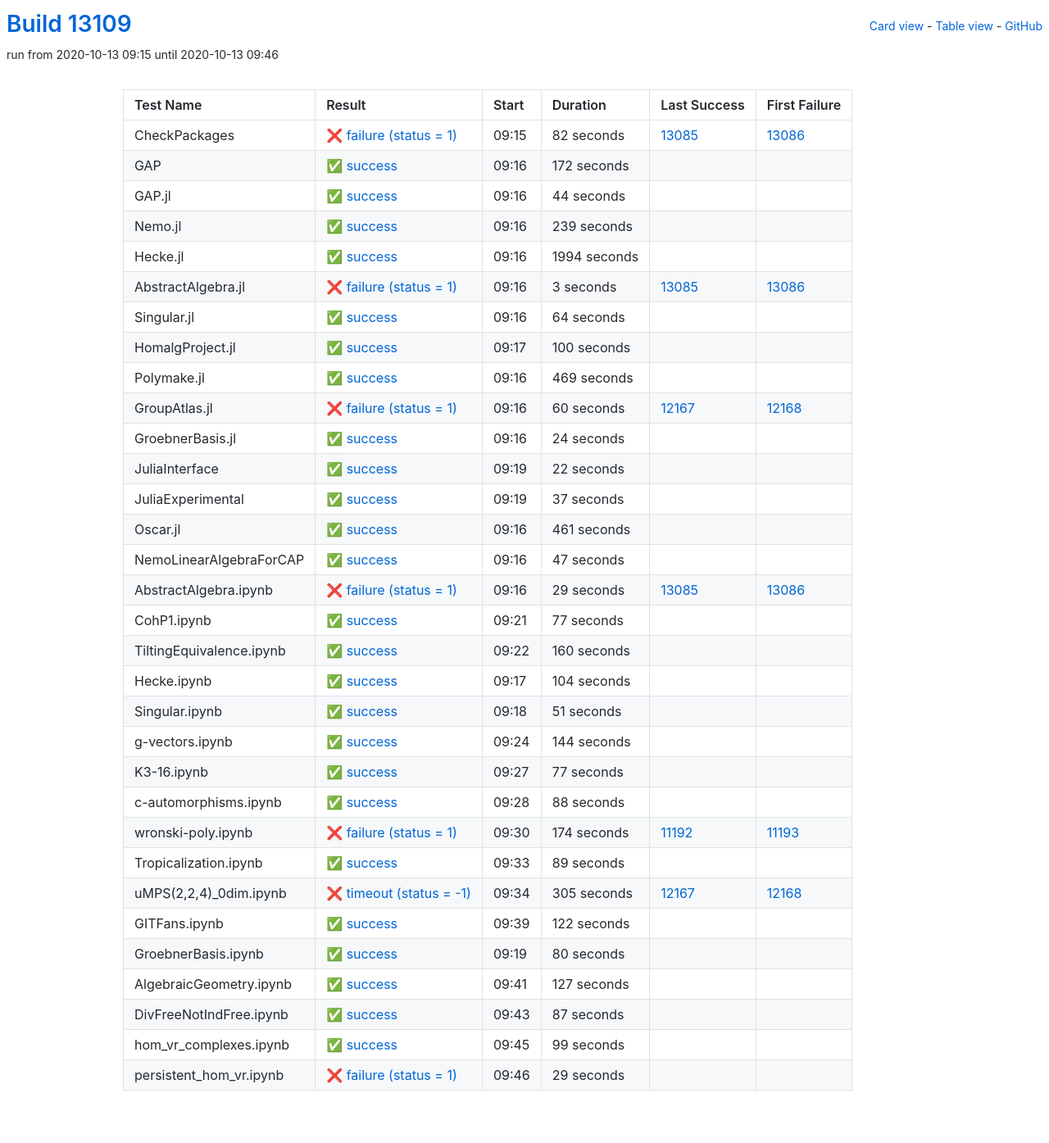
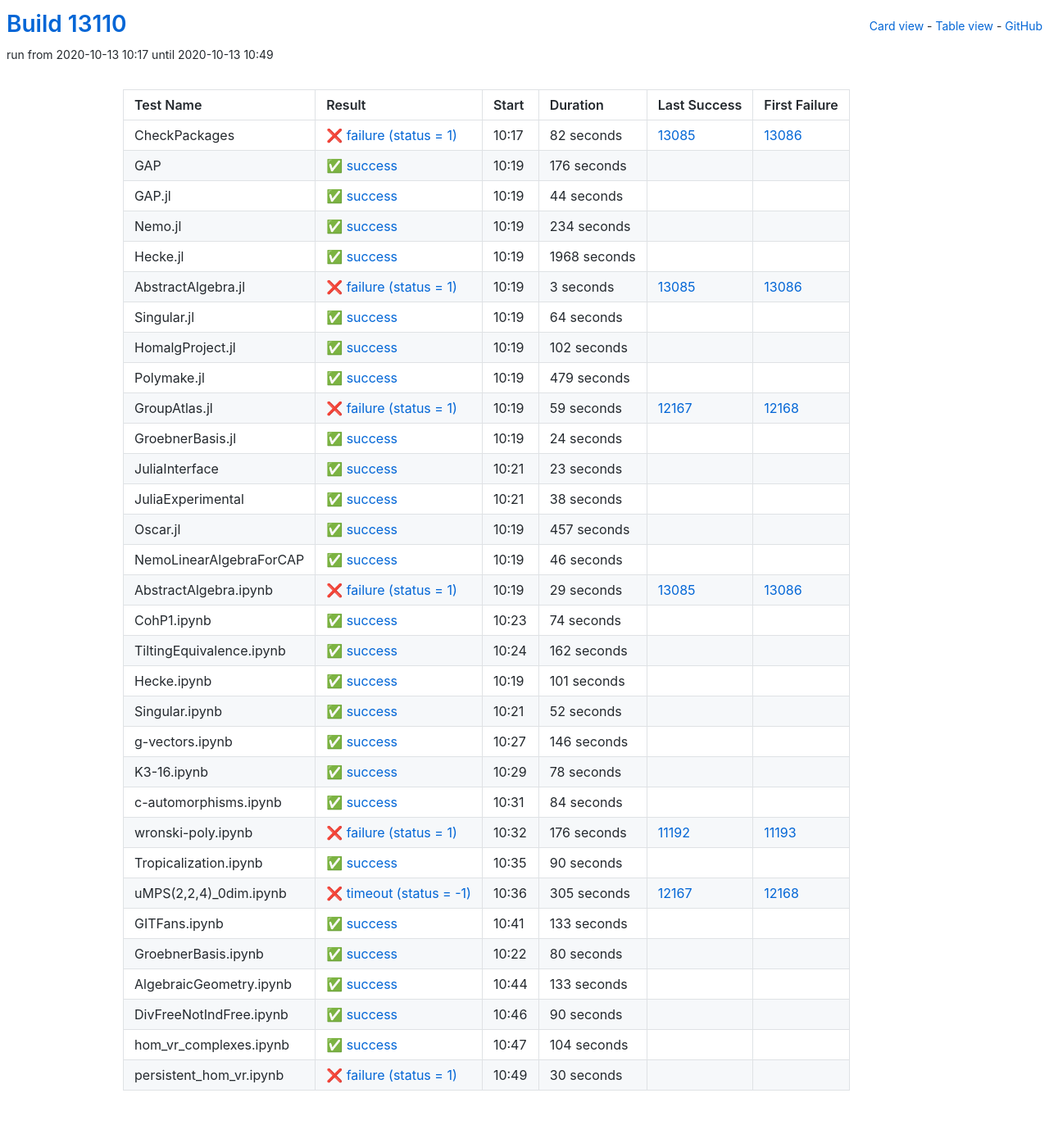
Before and after one commit to oscar-system/oscar-ci-status, a Jekyll site: the page built from table.html, in a window 1280 px wide. Shown: the whole page at 82% size. Built offline with Jekyll 4.4.1, drawn with Linux system fonts in a browser that asks for light colours.

Commit message:
Build #13110

```diff
--- a/_data/ci.yml
+++ b/_data/ci.yml
@@ -1,6 +1,6 @@
 ---
-build: 13109
-build_url: https://oscarci.mathematik.uni-kl.de/job/oscar/13109/
+build: 13110
+build_url: https://oscarci.mathematik.uni-kl.de/job/oscar/13110/
 job: oscar
 organization: oscar-system
 repo: oscar-ci-status
@@ -8,8 +8,8 @@
 tests:
 - name: CheckPackages
   id: checkpackages
-  log: https://oscarci.mathematik.uni-kl.de/job/oscar/13109/artifact/logs/build-13109/CheckPackages.log
-  start: 2020-10-13 09:15
+  log: https://oscarci.mathematik.uni-kl.de/job/oscar/13110/artifact/logs/build-13110/CheckPackages.log
+  start: 2020-10-13 10:17
   success: false
   exitcode: 1
   status: failure
@@ -20,20 +20,20 @@
   first_failure_url: https://oscarci.mathematik.uni-kl.de/job/oscar/13086/
 - name: GAP
   id: gap
-  log: https://oscarci.mathematik.uni-kl.de/job/oscar/13109/artifact/logs/build-13109/GAP.log
-  start: 2020-10-13 09:16
+  log: https://oscarci.mathematik.uni-kl.de/job/oscar/13110/artifact/logs/build-13110/GAP.log
+  start: 2020-10-13 10:19
   success: true
   exitcode: 0
   status: success
-  duration: 172
+  duration: 176
   last_success: false
   last_success_url:
   first_failure: false
   first_failure_url:
 - name: GAP.jl
   id: gap-jl
-  log: https://oscarci.mathematik.uni-kl.de/job/oscar/13109/artifact/logs/build-13109/GAP.jl.log
-  start: 2020-10-13 09:16
+  log: https://oscarci.mathematik.uni-kl.de/job/oscar/13110/artifact/logs/build-13110/GAP.jl.log
+  start: 2020-10-13 10:19
   success: true
   exitcode: 0
   status: success
@@ -44,32 +44,32 @@
   first_failure_url:
 - name: Nemo.jl
   id: nemo-jl
-  log: https://oscarci.mathematik.uni-kl.de/job/oscar/13109/artifact/logs/build-13109/Nemo.jl.log
-  start: 2020-10-13 09:16
+  log: https://oscarci.mathematik.uni-kl.de/job/oscar/13110/artifact/logs/build-13110/Nemo.jl.log
+  start: 2020-10-13 10:19
   success: true
   exitcode: 0
   status: success
-  duration: 239
+  duration: 234
   last_success: false
   last_success_url:
   first_failure: false
   first_failure_url:
 - name: Hecke.jl
   id: hecke-jl
-  log: https://oscarci.mathematik.uni-kl.de/job/oscar/13109/artifact/logs/build-13109/Hecke.jl.log
-  start: 2020-10-13 09:16
+  log: https://oscarci.mathematik.uni-kl.de/job/oscar/13110/artifact/logs/build-13110/Hecke.jl.log
+  start: 2020-10-13 10:19
   success: true
   exitcode: 0
   status: success
-  duration: 1994
+  duration: 1968
   last_success: false
   last_success_url:
   first_failure: false
   first_failure_url:
 - name: AbstractAlgebra.jl
   id: abstractalgebra-jl
-  log: https://oscarci.mathematik.uni-kl.de/job/oscar/13109/artifact/logs/build-13109/AbstractAlgebra.jl.log
-  start: 2020-10-13 09:16
+  log: https://oscarci.mathematik.uni-kl.de/job/oscar/13110/artifact/logs/build-13110/AbstractAlgebra.jl.log
+  start: 2020-10-13 10:19
   success: false
   exitcode: 1
   status: failure
@@ -80,8 +80,8 @@
   first_failure_url: https://oscarci.mathematik.uni-kl.de/job/oscar/13086/
 - name: Singular.jl
   id: singular-jl
-  log: https://oscarci.mathematik.uni-kl.de/job/oscar/13109/artifact/logs/build-13109/Singular.jl.log
-  start: 2020-10-13 09:16
+  log: https://oscarci.mathematik.uni-kl.de/job/oscar/13110/artifact/logs/build-13110/Singular.jl.log
+  start: 2020-10-13 10:19
   success: true
   exitcode: 0
   status: success
@@ -92,44 +92,44 @@
   first_failure_url:
 - name: HomalgProject.jl
   id: homalgproject-jl
-  log: https://oscarci.mathematik.uni-kl.de/job/oscar/13109/artifact/logs/build-13109/HomalgProject.jl.log
-  start: 2020-10-13 09:17
+  log: https://oscarci.mathematik.uni-kl.de/job/oscar/13110/artifact/logs/build-13110/HomalgProject.jl.log
+  start: 2020-10-13 10:19
   success: true
   exitcode: 0
   status: success
-  duration: 100
+  duration: 102
   last_success: false
   last_success_url:
   first_failure: false
   first_failure_url:
 - name: Polymake.jl
   id: polymake-jl
-  log: https://oscarci.mathematik.uni-kl.de/job/oscar/13109/artifact/logs/build-13109/Polymake.jl.log
-  start: 2020-10-13 09:16
+  log: https://oscarci.mathematik.uni-kl.de/job/oscar/13110/artifact/logs/build-13110/Polymake.jl.log
+  start: 2020-10-13 10:19
   success: true
   exitcode: 0
   status: success
-  duration: 469
+  duration: 479
   last_success: false
   last_success_url:
   first_failure: false
   first_failure_url:
 - name: GroupAtlas.jl
   id: groupatlas-jl
-  log: https://oscarci.mathematik.uni-kl.de/job/oscar/13109/artifact/logs/build-13109/GroupAtlas.jl.log
-  start: 2020-10-13 09:16
+  log: https://oscarci.mathematik.uni-kl.de/job/oscar/13110/artifact/logs/build-13110/GroupAtlas.jl.log
+  start: 2020-10-13 10:19
   success: false
   exitcode: 1
   status: failure
-  duration: 60
+  duration: 59
   last_success: 12167
   last_success_url: https://oscarci.mathematik.uni-kl.de/job/oscar/12167/
   first_failure: 12168
   first_failure_url: https://oscarci.mathematik.uni-kl.de/job/oscar/12168/
 - name: GroebnerBasis.jl
   id: groebnerbasis-jl
-  log: https://oscarci.mathematik.uni-kl.de/job/oscar/13109/artifact/logs/build-13109/GroebnerBasis.jl.log
-  start: 2020-10-13 09:16
+  log: https://oscarci.mathematik.uni-kl.de/job/oscar/13110/artifact/logs/build-13110/GroebnerBasis.jl.log
+  start: 2020-10-13 10:19
   success: true
   exitcode: 0
   status: success
@@ -140,56 +140,56 @@
   first_failure_url:
 - name: JuliaInterface
   id: juliainterface
-  log: https://oscarci.mathematik.uni-kl.de/job/oscar/13109/artifact/logs/build-13109/JuliaInterface.log
-  start: 2020-10-13 09:19
+  log: https://oscarci.mathematik.uni-kl.de/job/oscar/13110/artifact/logs/build-13110/JuliaInterface.log
+  start: 2020-10-13 10:21
   success: true
   exitcode: 0
   status: success
-  duration: 22
+  duration: 23
   last_success: false
   last_success_url:
   first_failure: false
   first_failure_url:
 - name: JuliaExperimental
   id: juliaexperimental
-  log: https://oscarci.mathematik.uni-kl.de/job/oscar/13109/artifact/logs/build-13109/JuliaExperimental.log
-  start: 2020-10-13 09:19
+  log: https://oscarci.mathematik.uni-kl.de/job/oscar/13110/artifact/logs/build-13110/JuliaExperimental.log
+  start: 2020-10-13 10:21
   success: true
   exitcode: 0
   status: success
-  duration: 37
+  duration: 38
   last_success: false
   last_success_url:
   first_failure: false
   first_failure_url:
 - name: Oscar.jl
   id: oscar-jl
-  log: https://oscarci.mathematik.uni-kl.de/job/oscar/13109/artifact/logs/build-13109/Oscar.jl.log
-  start: 2020-10-13 09:16
+  log: https://oscarci.mathematik.uni-kl.de/job/oscar/13110/artifact/logs/build-13110/Oscar.jl.log
+  start: 2020-10-13 10:19
   success: true
   exitcode: 0
   status: success
-  duration: 461
+  duration: 457
   last_success: false
   last_success_url:
   first_failure: false
   first_failure_url:
 - name: NemoLinearAlgebraForCAP
   id: nemolinearalgebraforcap
-  log: https://oscarci.mathematik.uni-kl.de/job/oscar/13109/artifact/logs/build-13109/NemoLinearAlgebraForCAP.log
-  start: 2020-10-13 09:16
+  log: https://oscarci.mathematik.uni-kl.de/job/oscar/13110/artifact/logs/build-13110/NemoLinearAlgebraForCAP.log
+  start: 2020-10-13 10:19
   success: true
   exitcode: 0
   status: success
-  duration: 47
+  duration: 46
   last_success: false
   last_success_url:
   first_failure: false
   first_failure_url:
 - name: AbstractAlgebra.ipynb
   id: abstractalgebra-ipynb
-  log: https://oscarci.mathematik.uni-kl.de/job/oscar/13109/artifact/logs/build-13109/AbstractAlgebra.ipynb.log
-  start: 2020-10-13 09:16
+  log: https://oscarci.mathematik.uni-kl.de/job/oscar/13110/artifact/logs/build-13110/AbstractAlgebra.ipynb.log
+  start: 2020-10-13 10:19
   success: false
   exitcode: 1
   status: failure
@@ -200,116 +200,116 @@
   first_failure_url: https://oscarci.mathematik.uni-kl.de/job/oscar/13086/
 - name: CohP1.ipynb
   id: cohp1-ipynb
-  log: https://oscarci.mathematik.uni-kl.de/job/oscar/13109/artifact/logs/build-13109/CohP1.ipynb.log
-  start: 2020-10-13 09:21
+  log: https://oscarci.mathematik.uni-kl.de/job/oscar/13110/artifact/logs/build-13110/CohP1.ipynb.log
+  start: 2020-10-13 10:23
   success: true
   exitcode: 0
   status: success
-  duration: 77
+  duration: 74
   last_success: false
   last_success_url:
   first_failure: false
   first_failure_url:
 - name: TiltingEquivalence.ipynb
   id: tiltingequivalence-ipynb
-  log: https://oscarci.mathematik.uni-kl.de/job/oscar/13109/artifact/logs/build-13109/TiltingEquivalence.ipynb.log
-  start: 2020-10-13 09:22
+  log: https://oscarci.mathematik.uni-kl.de/job/oscar/13110/artifact/logs/build-13110/TiltingEquivalence.ipynb.log
+  start: 2020-10-13 10:24
   success: true
   exitcode: 0
   status: success
-  duration: 160
+  duration: 162
   last_success: false
   last_success_url:
   first_failure: false
   first_failure_url:
 - name: Hecke.ipynb
   id: hecke-ipynb
-  log: https://oscarci.mathematik.uni-kl.de/job/oscar/13109/artifact/logs/build-13109/Hecke.ipynb.log
-  start: 2020-10-13 09:17
+  log: https://oscarci.mathematik.uni-kl.de/job/oscar/13110/artifact/logs/build-13110/Hecke.ipynb.log
+  start: 2020-10-13 10:19
   success: true
   exitcode: 0
   status: success
-  duration: 104
+  duration: 101
   last_success: false
   last_success_url:
   first_failure: false
   first_failure_url:
 - name: Singular.ipynb
   id: singular-ipynb
-  log: https://oscarci.mathematik.uni-kl.de/job/oscar/13109/artifact/logs/build-13109/Singular.ipynb.log
-  start: 2020-10-13 09:18
+  log: https://oscarci.mathematik.uni-kl.de/job/oscar/13110/artifact/logs/build-13110/Singular.ipynb.log
+  start: 2020-10-13 10:21
   success: true
   exitcode: 0
   status: success
-  duration: 51
+  duration: 52
   last_success: false
   last_success_url:
   first_failure: false
   first_failure_url:
 - name: g-vectors.ipynb
   id: g-vectors-ipynb
-  log: https://oscarci.mathematik.uni-kl.de/job/oscar/13109/artifact/logs/build-13109/g-vectors.ipynb.log
-  start: 2020-10-13 09:24
+  log: https://oscarci.mathematik.uni-kl.de/job/oscar/13110/artifact/logs/build-13110/g-vectors.ipynb.log
+  start: 2020-10-13 10:27
   success: true
   exitcode: 0
   status: success
-  duration: 144
+  duration: 146
   last_success: false
   last_success_url:
   first_failure: false
   first_failure_url:
 - name: K3-16.ipynb
   id: k3-16-ipynb
-  log: https://oscarci.mathematik.uni-kl.de/job/oscar/13109/artifact/logs/build-13109/K3-16.ipynb.log
-  start: 2020-10-13 09:27
+  log: https://oscarci.mathematik.uni-kl.de/job/oscar/13110/artifact/logs/build-13110/K3-16.ipynb.log
+  start: 2020-10-13 10:29
   success: true
   exitcode: 0
   status: success
-  duration: 77
+  duration: 78
   last_success: false
   last_success_url:
   first_failure: false
   first_failure_url:
 - name: c-automorphisms.ipynb
   id: c-automorphisms-ipynb
-  log: https://oscarci.mathematik.uni-kl.de/job/oscar/13109/artifact/logs/build-13109/c-automorphisms.ipynb.log
-  start: 2020-10-13 09:28
+  log: https://oscarci.mathematik.uni-kl.de/job/oscar/13110/artifact/logs/build-13110/c-automorphisms.ipynb.log
+  start: 2020-10-13 10:31
   success: true
   exitcode: 0
   status: success
-  duration: 88
+  duration: 84
   last_success: false
   last_success_url:
   first_failure: false
   first_failure_url:
 - name: wronski-poly.ipynb
   id: wronski-poly-ipynb
-  log: https://oscarci.mathematik.uni-kl.de/job/oscar/13109/artifact/logs/build-13109/wronski-poly.ipynb.log
-  start: 2020-10-13 09:30
+  log: https://oscarci.mathematik.uni-kl.de/job/oscar/13110/artifact/logs/build-13110/wronski-poly.ipynb.log
+  start: 2020-10-13 10:32
   success: false
   exitcode: 1
   status: failure
-  duration: 174
+  duration: 176
   last_success: 11192
   last_success_url: https://oscarci.mathematik.uni-kl.de/job/oscar/11192/
   first_failure: 11193
   first_failure_url: https://oscarci.mathematik.uni-kl.de/job/oscar/11193/
 - name: Tropicalization.ipynb
   id: tropicalization-ipynb
-  log: https://oscarci.mathematik.uni-kl.de/job/oscar/13109/artifact/logs/build-13109/Tropicalization.ipynb.log
-  start: 2020-10-13 09:33
+  log: https://oscarci.mathematik.uni-kl.de/job/oscar/13110/artifact/logs/build-13110/Tropicalization.ipynb.log
+  start: 2020-10-13 10:35
   success: true
   exitcode: 0
   status: success
-  duration: 89
+  duration: 90
   last_success: false
   last_success_url:
   first_failure: false
   first_failure_url:
 - name: uMPS(2,2,4)_0dim.ipynb
   id: umps-2-2-4-0dim-ipynb
-  log: https://oscarci.mathematik.uni-kl.de/job/oscar/13109/artifact/logs/build-13109/uMPS-2-2-4-_0dim.ipynb.log
-  start: 2020-10-13 09:34
+  log: https://oscarci.mathematik.uni-kl.de/job/oscar/13110/artifact/logs/build-13110/uMPS-2-2-4-_0dim.ipynb.log
+  start: 2020-10-13 10:36
   success: false
   exitcode: -1
   status: timeout
@@ -320,20 +320,20 @@
   first_failure_url: https://oscarci.mathematik.uni-kl.de/job/oscar/12168/
 - name: GITFans.ipynb
   id: gitfans-ipynb
-  log: https://oscarci.mathematik.uni-kl.de/job/oscar/13109/artifact/logs/build-13109/GITFans.ipynb.log
-  start: 2020-10-13 09:39
+  log: https://oscarci.mathematik.uni-kl.de/job/oscar/13110/artifact/logs/build-13110/GITFans.ipynb.log
+  start: 2020-10-13 10:41
   success: true
   exitcode: 0
   status: success
-  duration: 122
+  duration: 133
   last_success: false
   last_success_url:
   first_failure: false
   first_failure_url:
 - name: GroebnerBasis.ipynb
   id: groebnerbasis-ipynb
-  log: https://oscarci.mathematik.uni-kl.de/job/oscar/13109/artifact/logs/build-13109/GroebnerBasis.ipynb.log
-  start: 2020-10-13 09:19
+  log: https://oscarci.mathematik.uni-kl.de/job/oscar/13110/artifact/logs/build-13110/GroebnerBasis.ipynb.log
+  start: 2020-10-13 10:22
   success: true
   exitcode: 0
   status: success
@@ -344,48 +344,48 @@
   first_failure_url:
 - name: AlgebraicGeometry.ipynb
   id: algebraicgeometry-ipynb
-  log: https://oscarci.mathematik.uni-kl.de/job/oscar/13109/artifact/logs/build-13109/AlgebraicGeometry.ipynb.log
-  start: 2020-10-13 09:41
+  log: https://oscarci.mathematik.uni-kl.de/job/oscar/13110/artifact/logs/build-13110/AlgebraicGeometry.ipynb.log
+  start: 2020-10-13 10:44
   success: true
   exitcode: 0
   status: success
-  duration: 127
+  duration: 133
   last_success: false
   last_success_url:
   first_failure: false
   first_failure_url:
 - name: DivFreeNotIndFree.ipynb
   id: divfreenotindfree-ipynb
-  log: https://oscarci.mathematik.uni-kl.de/job/oscar/13109/artifact/logs/build-13109/DivFreeNotIndFree.ipynb.log
-  start: 2020-10-13 09:43
+  log: https://oscarci.mathematik.uni-kl.de/job/oscar/13110/artifact/logs/build-13110/DivFreeNotIndFree.ipynb.log
+  start: 2020-10-13 10:46
   success: true
   exitcode: 0
   status: success
-  duration: 87
+  duration: 90
   last_success: false
   last_success_url:
   first_failure: false
   first_failure_url:
 - name: hom_vr_complexes.ipynb
   id: hom-vr-complexes-ipynb
-  log: https://oscarci.mathematik.uni-kl.de/job/oscar/13109/artifact/logs/build-13109/hom_vr_complexes.ipynb.log
-  start: 2020-10-13 09:45
+  log: https://oscarci.mathematik.uni-kl.de/job/oscar/13110/artifact/logs/build-13110/hom_vr_complexes.ipynb.log
+  start: 2020-10-13 10:47
   success: true
   exitcode: 0
   status: success
-  duration: 99
+  duration: 104
   last_success: false
   last_success_url:
   first_failure: false
   first_failure_url:
 - name: persistent_hom_vr.ipynb
   id: persistent-hom-vr-ipynb
-  log: https://oscarci.mathematik.uni-kl.de/job/oscar/13109/artifact/logs/build-13109/persistent_hom_vr.ipynb.log
-  start: 2020-10-13 09:46
+  log: https://oscarci.mathematik.uni-kl.de/job/oscar/13110/artifact/logs/build-13110/persistent_hom_vr.ipynb.log
+  start: 2020-10-13 10:49
   success: false
   exitcode: 1
   status: failure
-  duration: 29
+  duration: 30
   last_success: false
   last_success_url:
   first_failure: false
```
Also changed, not shown: README.md.
